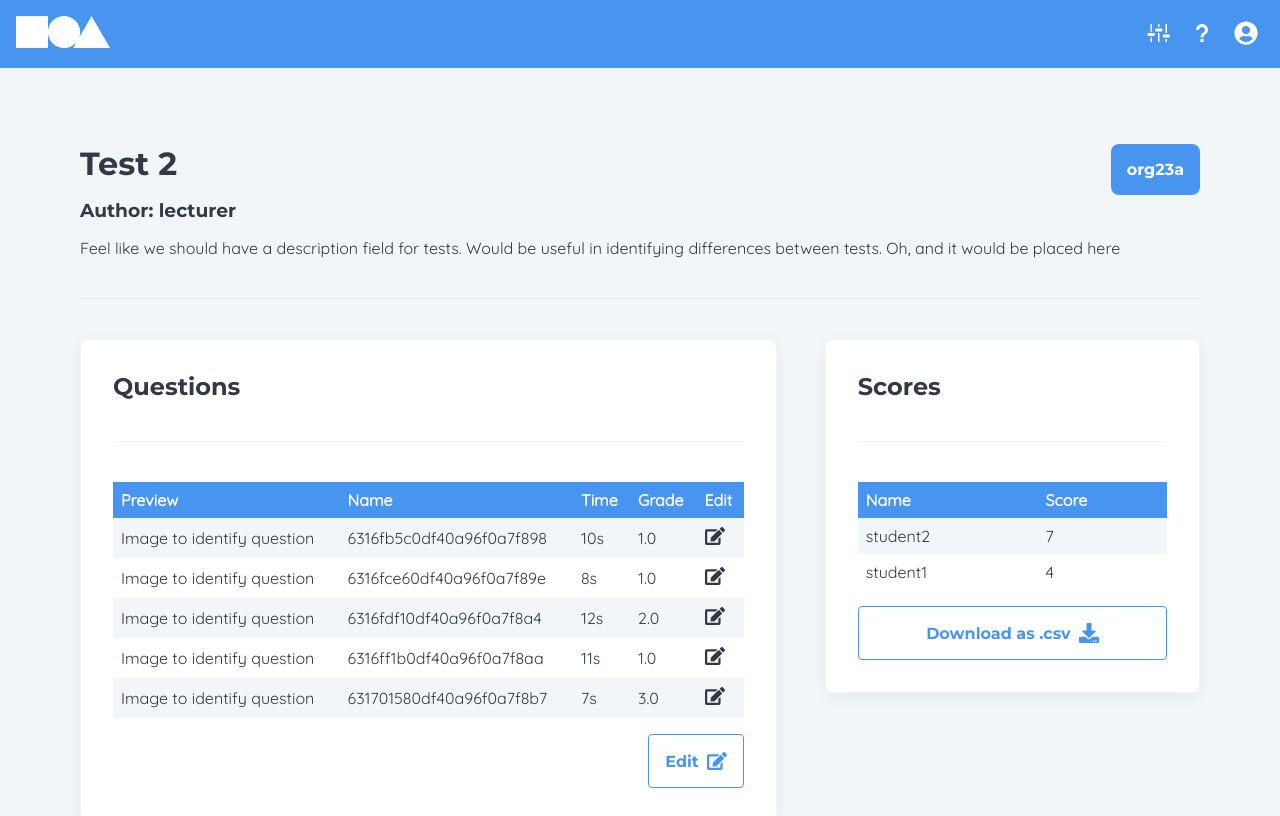
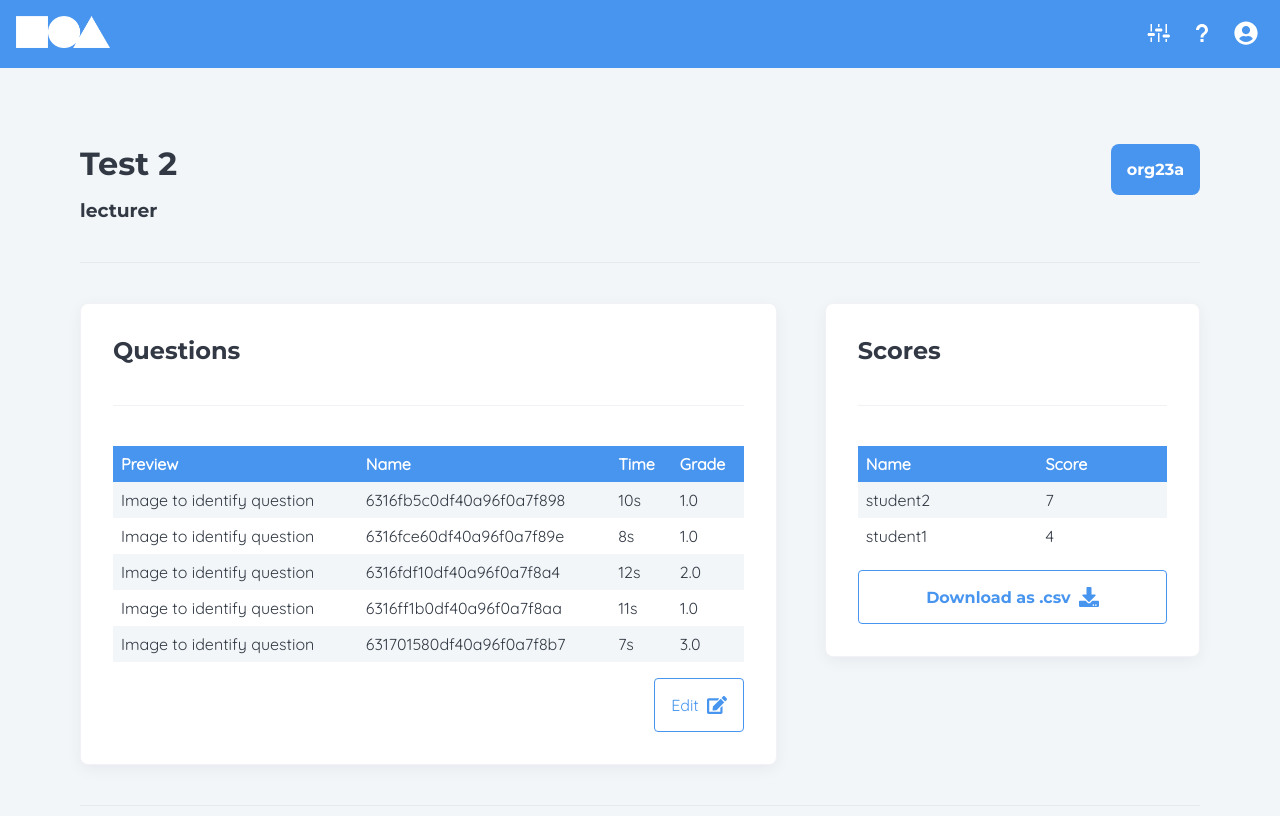
Before and after one commit to uoa-compsci399-s2-2022/spatial-skills-web-app, a React (Create React App) app in the folder client/: page /dashboard/test/6319abdf2d123b5bfa3de54a in a window 1280 px wide. Shown: the top 816 px of the page. Built offline with nearby package versions, Linux system fonts and the light colour scheme.

Commit message:
Update routes

```diff
--- a/client/src/containers/App.jsx
+++ b/client/src/containers/App.jsx
@@ -31,9 +31,9 @@ function App() {
           <Route path="test" element={<Test />} />
           <Route path="dashboard" element={<Dashboard />} />
           <Route path="dashboard/test/:testId" element={<Stats />} />
-          <Route path="dashboard/bank" element={<Bank />} />
+          <Route path="dashboard/test/:testId/question" element={<Bank />} />
           <Route
-            path="dashboard/bank/editor/:questionId"
+            path="dashboard/test/:testId/question/:questionId"
             element={<Editor />}
           />
         </Routes>
--- a/client/src/containers/Bank.jsx
+++ b/client/src/containers/Bank.jsx
@@ -1,10 +1,11 @@
 import React, { useState } from "react";
 import "../styles/Bank.css";
 import Questions from "./questions.json";
-import { Link } from "react-router-dom";
+import { Link, useParams } from "react-router-dom";
 import { FaPlus } from "react-icons/fa";
 const iconSize = "1.25em";
 const Bank = () => {
+  const { testId } = useParams();
   const [optionValue, setOptionValue] = useState("All");
   const [data, setData] = useState("");
   const handleSelect = (e) => {
@@ -52,7 +53,7 @@ const Bank = () => {
                 return (
                   <Link
                     className="dashboard__test section"
-                    to={`/dashboard/bank/editor/${question._id}`}
+                    to={`/dashboard/test/${testId}/question/${question._id}`}
                   >
                     <img
                       alt=""
@@ -67,7 +68,10 @@ const Bank = () => {
                 );
               }
             })}
-          <Link to="/dashboard/bank" className="dashboard__create">
+          <Link
+            to={`/dashboard/test/${testId}/question/create`}
+            className="dashboard__create"
+          >
             <FaPlus size={iconSize} />
           </Link>
         </div>
--- a/client/src/containers/Dashboard.jsx
+++ b/client/src/containers/Dashboard.jsx
@@ -1,5 +1,5 @@
 import "../styles/Dashboard.css";
-import { Link, Outlet } from "react-router-dom";
+import { Link } from "react-router-dom";
 import dummyData from "../db/dummyTest.json";
 import { FaPlus } from "react-icons/fa";
 
@@ -8,32 +8,27 @@ const Dashboard = () => {
   // we'll need to authenticate users below this route, maybe check
   // their email with db for admin privilege?
   return (
-    <>
     <div className="dashboard">
-        <Link to="/dashboard/bank" className="button button--outlined">
-          Question Bank
-        </Link>
       {dummyData.map((test) => (
         <Link
           className="dashboard__test section"
           key={test._id + test.code}
-            to={`test/${test._id}`}
+          to={`/dashboard/test/${test._id}`}
           title="Edit/View"
         >
           <h3>{test.title}</h3>
           <p>{test.code}</p>
         </Link>
       ))}
-        <button
+      <Link
         className="dashboard__create"
-          title="Create"
+        title="Create new test"
+        to="/dashboard/test/create"
         onClick={() => console.log("POST new test")}
       >
         <FaPlus size={iconSize} />
-        </button>
+      </Link>
     </div>
-      <Outlet />
-    </>
   );
 };
 
--- a/client/src/containers/Stats.jsx
+++ b/client/src/containers/Stats.jsx
@@ -21,12 +21,7 @@ const Stats = () => {
   return (
     <div className="stats">
       <h1>{test.title}</h1>
-      <h3>Author: {test.creator}</h3>
-      <p>
-        Feel like we should have a description field for tests. Would be useful
-        in identifying differences between tests. Oh, and it would be placed
-        here
-      </p>
+      <h3>{test.creator}</h3>
       <h3 className="stats__test-code" title="Copy to clipboard">
         {test.code}
       </h3>
@@ -45,7 +40,6 @@ const Stats = () => {
                   <th>Name</th>
                   <th>Time</th>
                   <th>Grade</th>
-                  <th>Edit</th>
                 </tr>
               </thead>
               <tbody>
@@ -55,20 +49,19 @@ const Stats = () => {
                     <td>{question.qId}</td>
                     <td>{`${question.time}s`}</td>
                     <td>{question.grade.toFixed(1)}</td>
-                    <td>
-                      <Link to={`/question/${question.qId}`}>
-                        <FaEdit size={iconSize} />
-                      </Link>
-                    </td>
                   </tr>
                 ))}
               </tbody>
             </table>
             <div className="stats__action-container">
-              <button className="button button--outlined" title="Edit">
+              <Link
+                className="button button--outlined"
+                title="Edit"
+                to={`/dashboard/test/${testId}/question`}
+              >
                 Edit
                 <FaEdit size={iconSize} />
-              </button>
+              </Link>
             </div>
           </div>
         </div>
```
Lines whose indentation alone changed are shown as unchanged.
